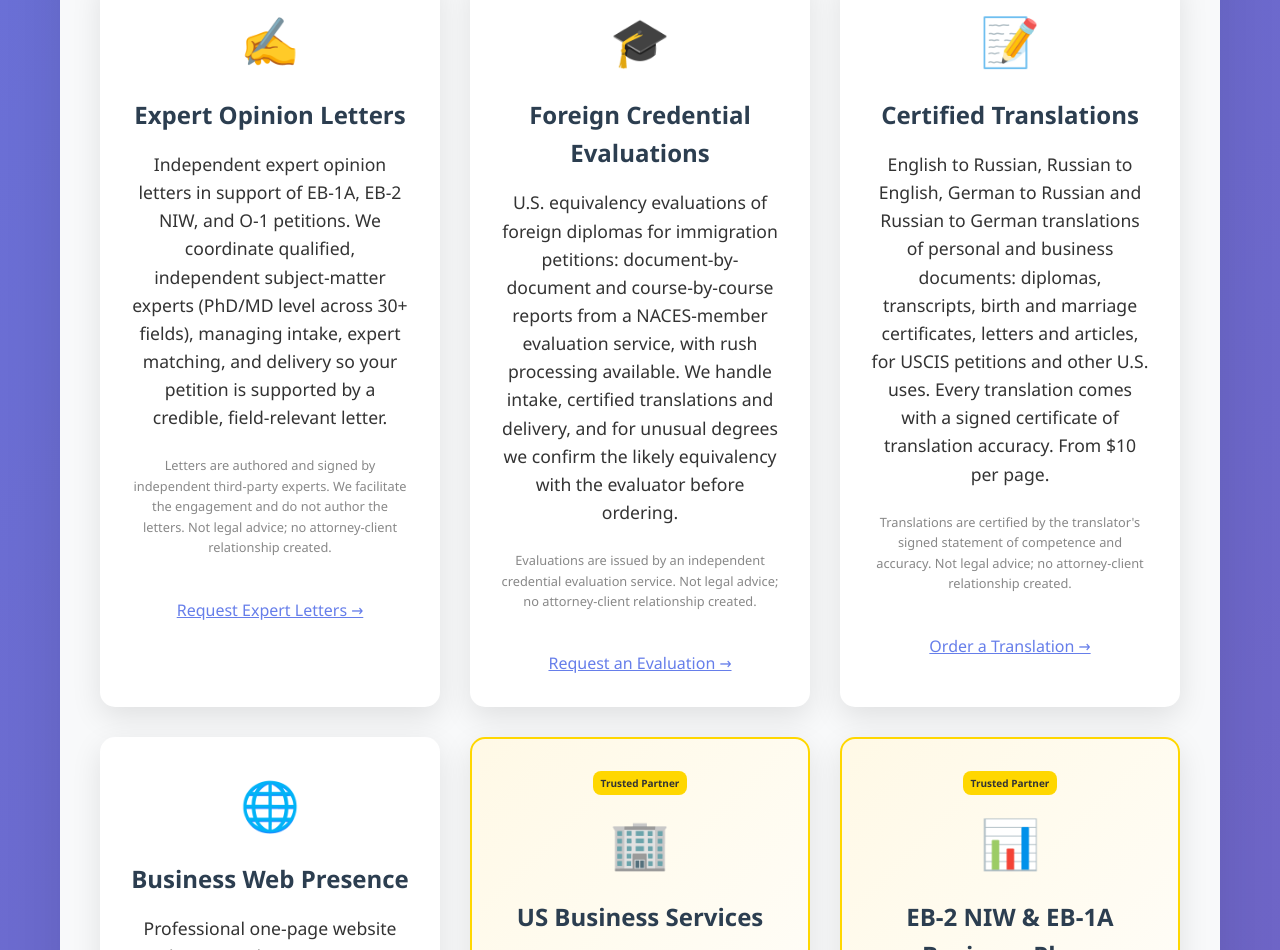
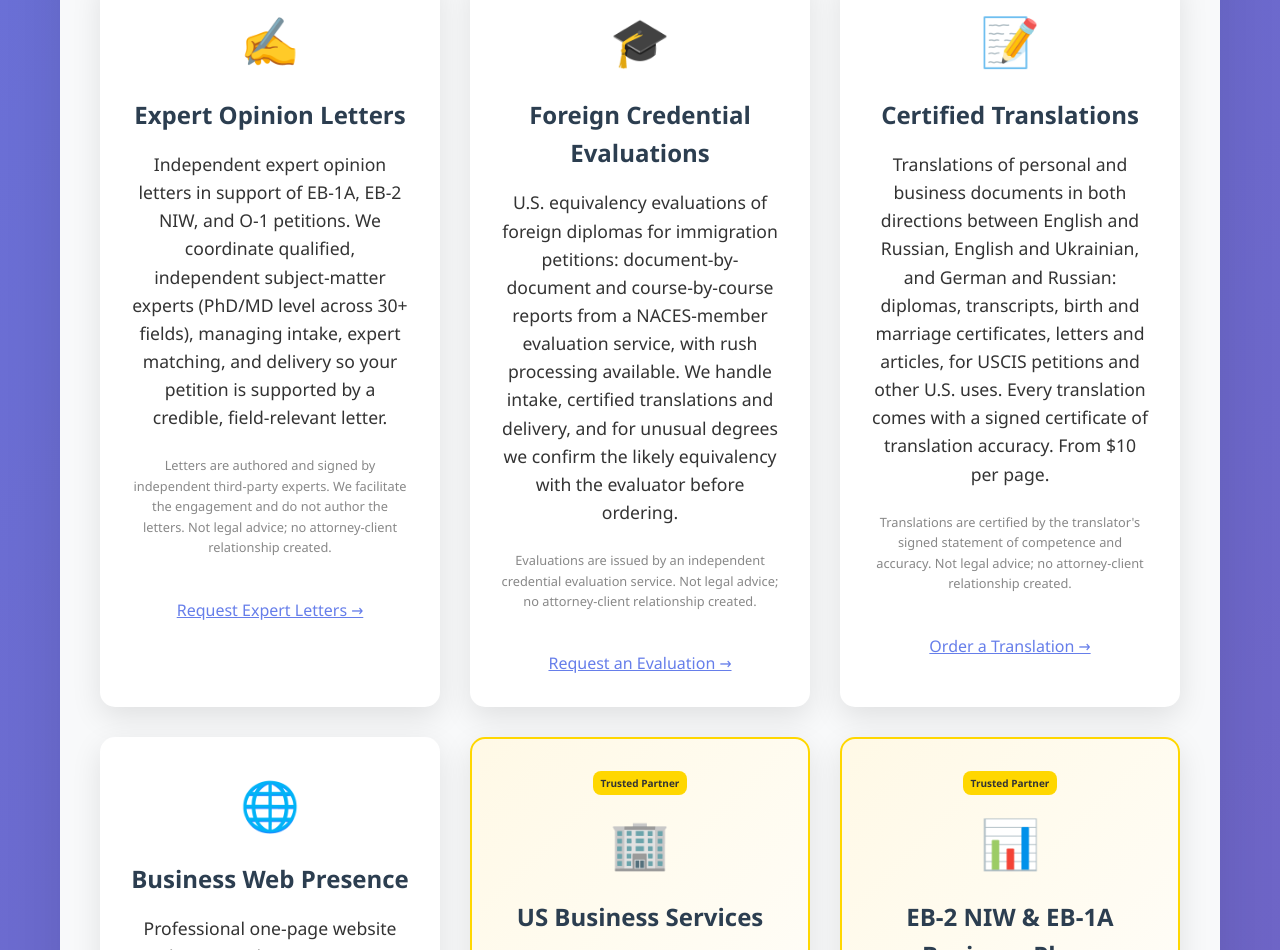
Before and after one commit to Pshamaev/platon.law, a website: page public/index.html in a window 1280 px wide. Shown: the part 2821-3771 px from the top of the page. Drawn offline with Linux system fonts and the light colour scheme.

Commit message:
Add English/Ukrainian to Certified Translations card
Co-Authored-By: Claude Opus 5.5 <noreply@anthropic.com>
Claude-Session: https://claude.ai/code/session_019BS8apGAJxB4VzXm2bNe2A

```diff
--- a/public/index.html
+++ b/public/index.html
@@ -604,7 +604,7 @@
                     <div class="service-card">
                         <div class="icon">📝</div>
                         <h3 data-i18n="service11_title">Certified Translations</h3>
-                        <p data-i18n="service11_desc">English to Russian, Russian to English, German to Russian and Russian to German translations of personal and business documents: diplomas, transcripts, birth and marriage certificates, letters and articles, for USCIS petitions and other U.S. uses. Every translation comes with a signed certificate of translation accuracy. From $10 per page.</p>
+                        <p data-i18n="service11_desc">Translations of personal and business documents in both directions between English and Russian, English and Ukrainian, and German and Russian: diplomas, transcripts, birth and marriage certificates, letters and articles, for USCIS petitions and other U.S. uses. Every translation comes with a signed certificate of translation accuracy. From $10 per page.</p>
                         <p data-i18n="service11_disclaimer" style="font-size: 0.8rem; color: #888; margin-top: 0.75rem;">Translations are certified by the translator's signed statement of competence and accuracy. Not legal advice; no attorney-client relationship created.</p>
                         <a href="#contact" style="display:inline-block; margin-top: 1rem; font-weight: 500; color: #667eea; text-decoration: underline;" data-i18n="service11_cta">Order a Translation →</a>
                     </div>
@@ -836,7 +836,7 @@
                 service10_disclaimer: 'Evaluations are issued by an independent credential evaluation service. Not legal advice; no attorney-client relationship created.',
                 service10_cta: 'Request an Evaluation →',
                 service11_title: 'Certified Translations',
-                service11_desc: 'English to Russian, Russian to English, German to Russian and Russian to German translations of personal and business documents: diplomas, transcripts, birth and marriage certificates, letters and articles, for USCIS petitions and other U.S. uses. Every translation comes with a signed certificate of translation accuracy. From $10 per page.',
+                service11_desc: 'Translations of personal and business documents in both directions between English and Russian, English and Ukrainian, and German and Russian: diplomas, transcripts, birth and marriage certificates, letters and articles, for USCIS petitions and other U.S. uses. Every translation comes with a signed certificate of translation accuracy. From $10 per page.',
                 service11_disclaimer: 'Translations are certified by the translator\'s signed statement of competence and accuracy. Not legal advice; no attorney-client relationship created.',
                 service11_cta: 'Order a Translation →',
                 partner_badge: 'Trusted Partner',
@@ -940,7 +940,7 @@
                 service10_disclaimer: 'Оценку выдаёт независимая служба оценки образования. Не является юридической консультацией; отношения адвокат-клиент не возникают.',
                 service10_cta: 'Заказать оценку диплома →',
                 service11_title: 'Заверенные переводы',
-                service11_desc: 'Переводы личных и деловых документов с английского на русский и с русского на английский, с немецкого на русский и с русского на немецкий: дипломы, приложения к ним, свидетельства о рождении и браке, письма и статьи. Для петиций в USCIS и других целей в США. К каждому переводу прилагается подписанный сертификат точности перевода. От $10 за страницу.',
+                service11_desc: 'Переводы личных и деловых документов в обе стороны между английским и русским, английским и украинским, немецким и русским языками: дипломы, приложения к ним, свидетельства о рождении и браке, письма и статьи. Для петиций в USCIS и других целей в США. К каждому переводу прилагается подписанный сертификат точности перевода. От $10 за страницу.',
                 service11_disclaimer: 'Перевод заверяется подписанным заявлением переводчика о его квалификации и точности перевода. Не является юридической консультацией; отношения адвокат-клиент не возникают.',
                 service11_cta: 'Заказать перевод →',
                 partner_badge: 'Надежный партнер',
```
